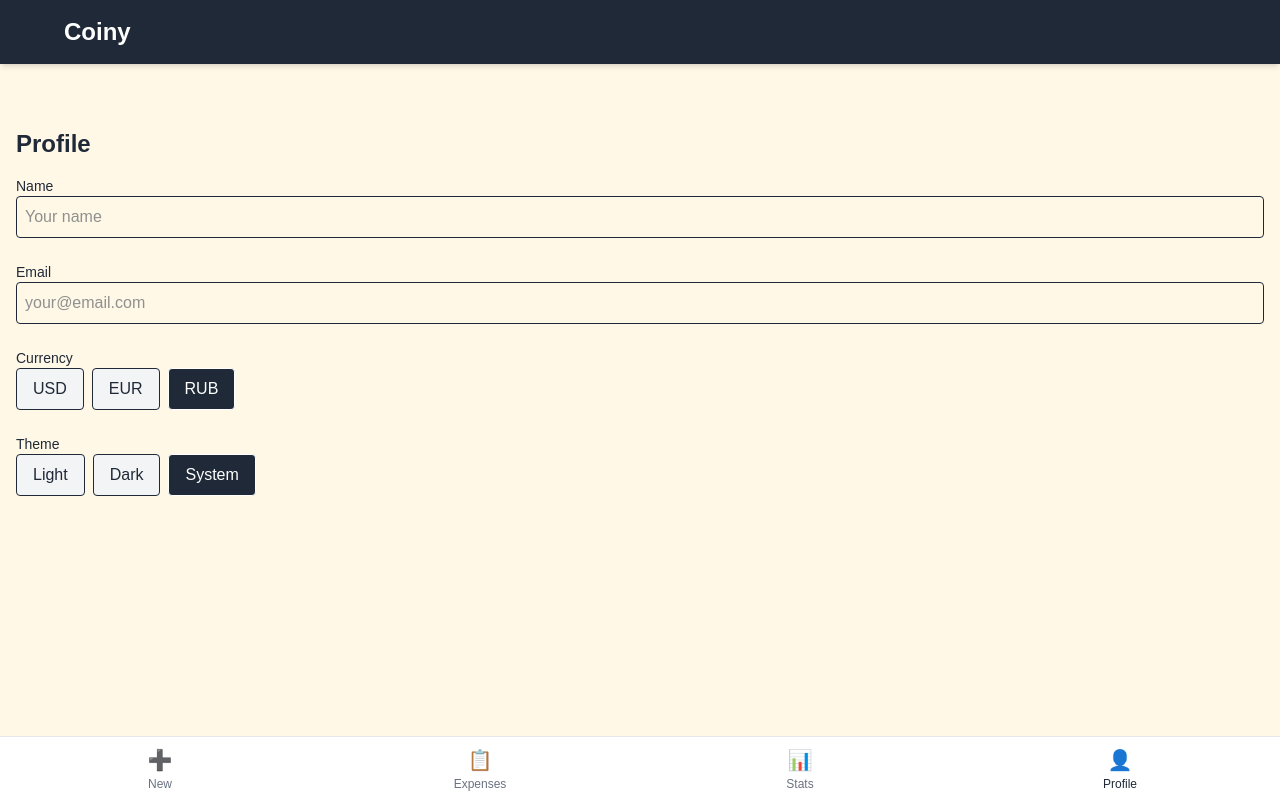
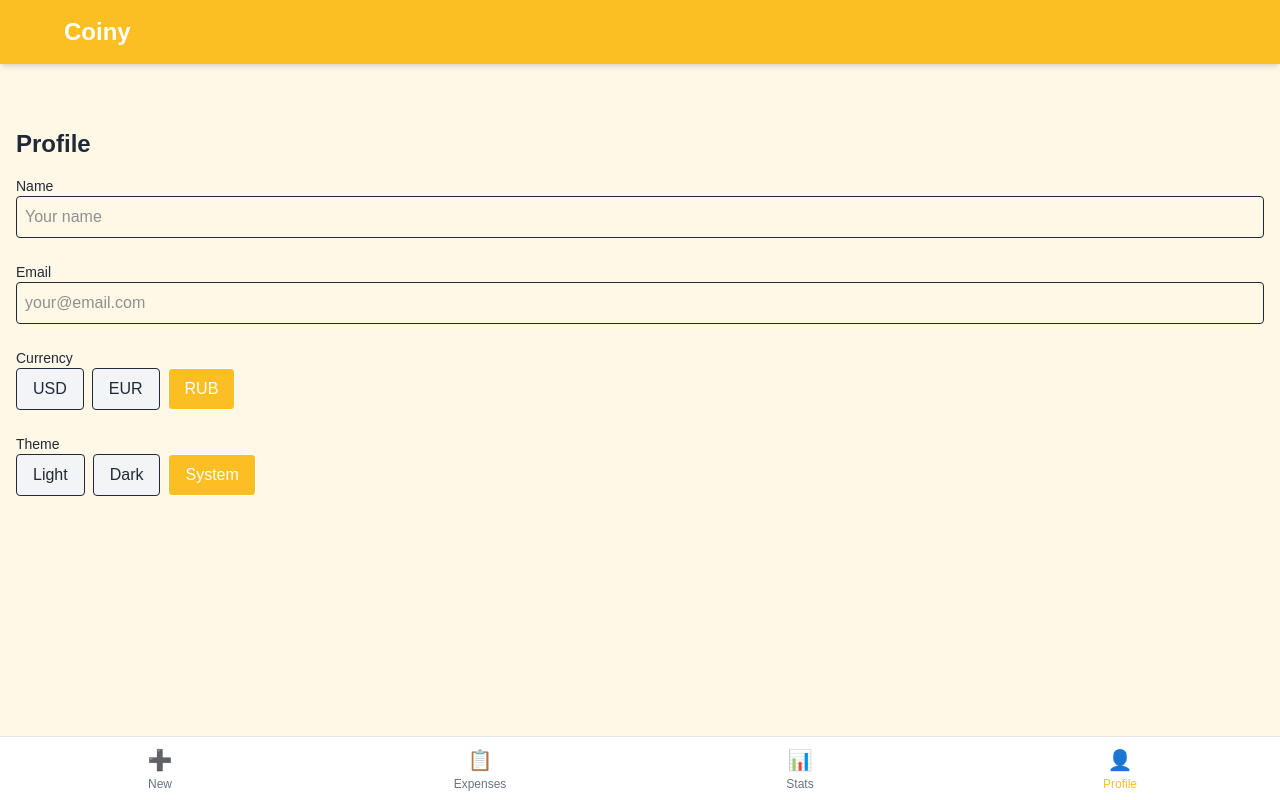
Before and after one commit to MashiruSesuke/coiny, a Next.js app: page /profile in a window 1280 px wide. Built offline with nearby package versions, Linux system fonts and the light colour scheme.

Commit message:
fix: color variables

```diff
--- a/app/globals.css
+++ b/app/globals.css
@@ -9,29 +9,29 @@
 }
 
 .dark {
+  --primary: #4b5563;
+  --primary-light: #9ca3af;
+  --primary-dark: #374151;
   --background: #1f2937;
   --foreground: #f9fafb;
-  --card-bg: #374151;
-  --border-color: #4b5563;
-  --text-secondary: #9ca3af;
 }
 
 @media (prefers-color-scheme: dark) {
   :root {
+    --primary: #4b5563;
+    --primary-light: #9ca3af;
+    --primary-dark: #374151;
     --background: #1f2937;
     --foreground: #f9fafb;
-    --card-bg: #374151;
-    --border-color: #4b5563;
-    --text-secondary: #9ca3af;
   }
 }
 
 @theme inline {
   --color-background: var(--background);
   --color-foreground: var(--foreground);
-  --color-primary: var(--foreground);
-  --color-primary-light: var(--foreground);
-  --color-primary-dark: var(--foreground);
+  --color-primary: var(--primary);
+  --color-primary-light: var(--primary-light);
+  --color-primary-dark: var(--primary-dark);
 }
 
 body {
```
